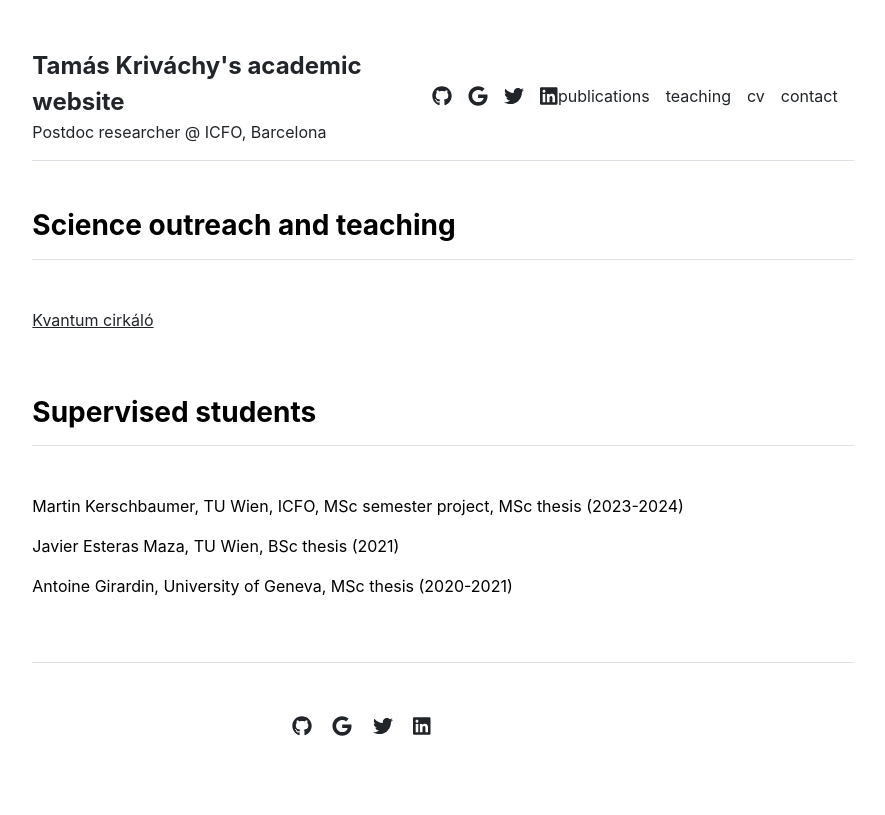
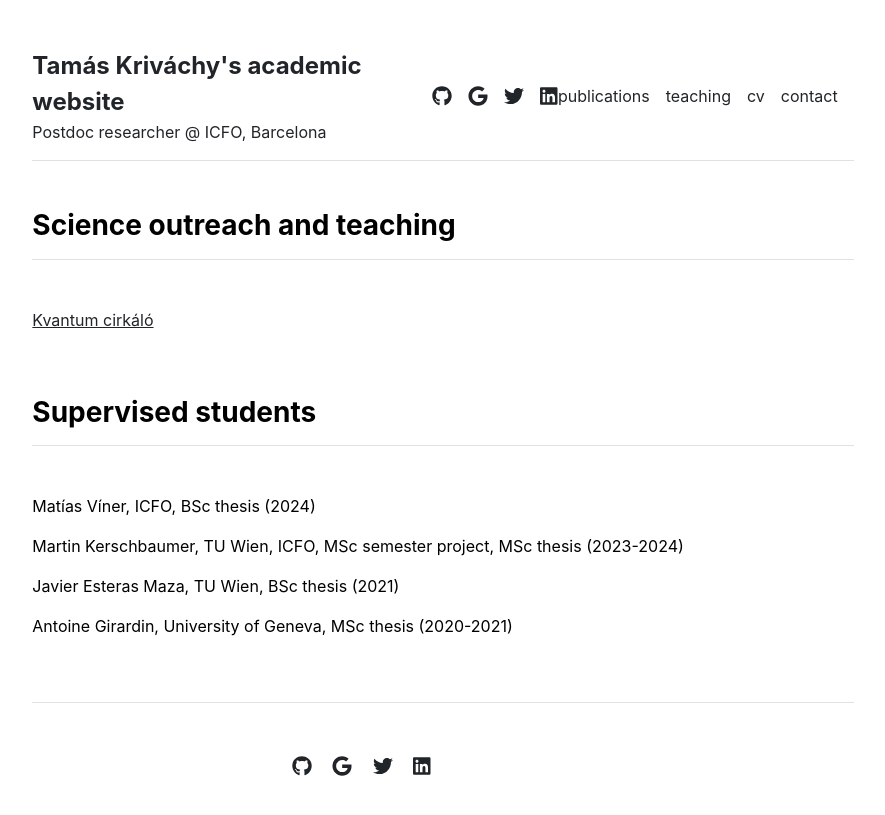
Before and after one commit to tkrivachy/tkrivachy.github.io, a Jekyll site: the page built from courses.md, in a window 1280 px wide. Shown: the top 815 px of the page, without its empty margins (197-1082 px from the left). Built offline with Jekyll 4.4.1, drawn with Linux system fonts in a browser that asks for light colours.

Commit message:
Update settings.yml with Matias

```diff
--- a/_data/settings.yml
+++ b/_data/settings.yml
@@ -14,6 +14,7 @@ courses:
 #- {name: 'Quantum Mechanics', url: 'quantum-mechanics'}
 
 supervision:
+- {name: 'Matías Víner', location: 'ICFO', type: 'BSc thesis', year: '2024'}
 - {name: 'Martin Kerschbaumer', location: 'TU Wien, ICFO', type: 'MSc semester project, MSc thesis', year: '2023-2024'}
 - {name: 'Javier Esteras Maza', location: 'TU Wien', type: 'BSc thesis', year: '2021'}
 - {name: 'Antoine Girardin', location: 'University of Geneva', type: 'MSc thesis', year: '2020-2021'}
```
